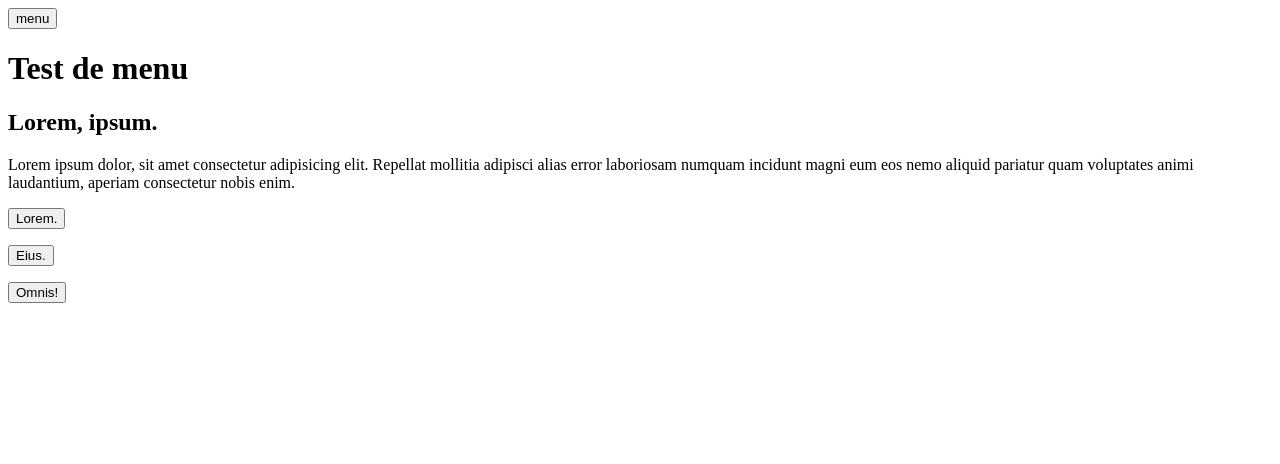
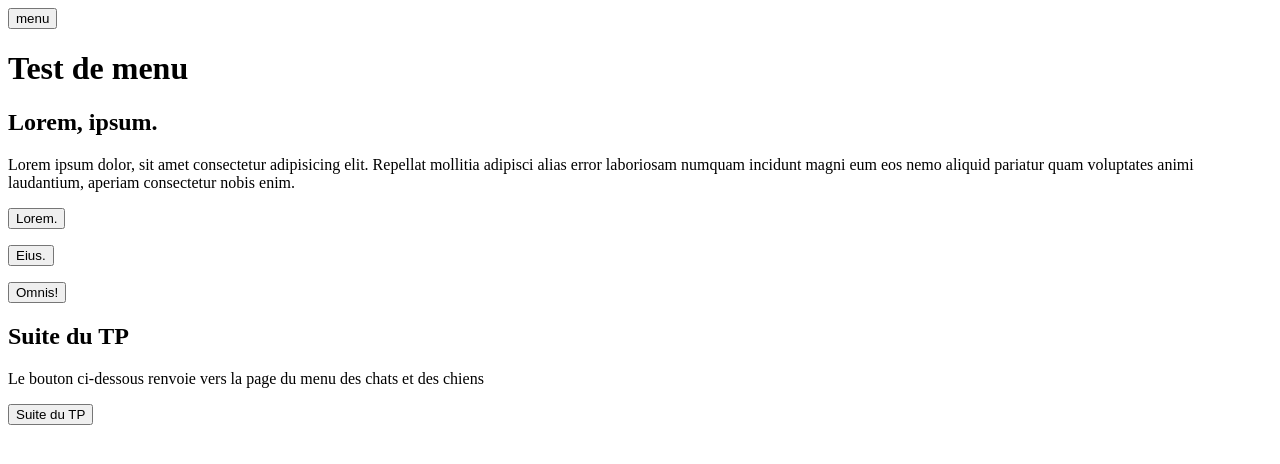
Before and after one commit to MMI-SAE-105/2023-r113-tp2-menu-alpinejs-Ronan-Lef, a plain HTML site: page index.html in a window 1280 px wide. Drawn offline with nearby package versions, Linux system fonts and the light colour scheme.

Commit message:
+ accès à la suite du TP
ajout d'un bouton sur la page principale du TP, permet d'avoir accès à la page du menu des chats et des chiens

```diff
--- a/index.html
+++ b/index.html
@@ -99,7 +99,15 @@
         <dd>Est, maiores? Perferendis, modi a.</dd>
       </nav>
     </dl>
+    <!--Bouton qui renvoie vers la page du menu des chats et des chiens-->
+    <header>
+      <h2>Suite du TP</h2>
+    </header>
+    <p>
+      Le bouton ci-dessous renvoie vers la page du menu des chats et des chiens
+    </p>
+    <a href="/Fichiers-chats-et-chiens/index.html">
+      <button>Suite du TP</button>
+    </a>
   </body>
-
-
 </html>
```
